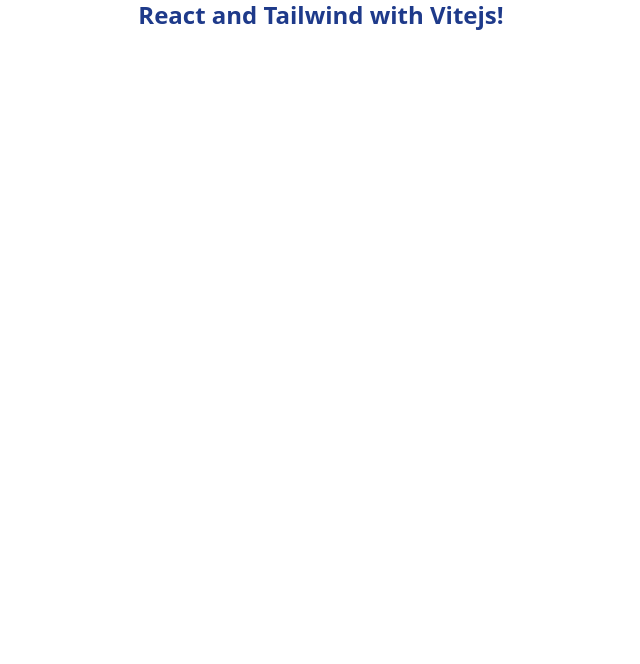
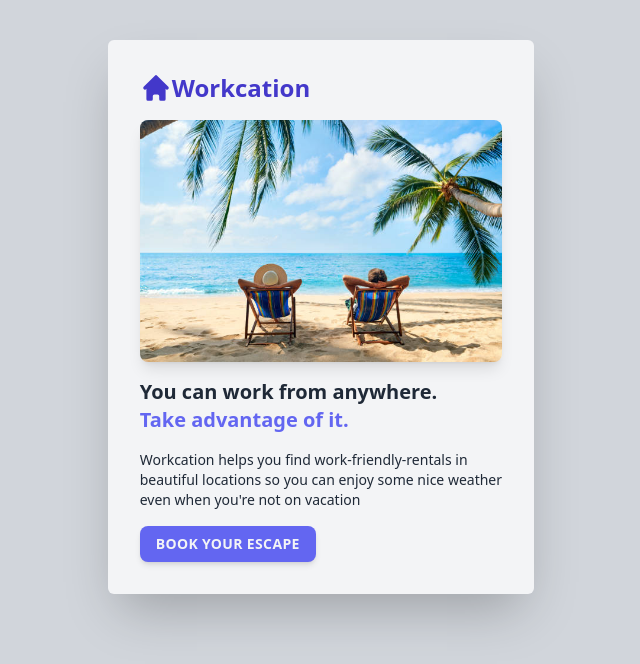
Before and after one commit to gjholman/PlaygroundWebApp, a React (Vite) app: page / in a window 1280 px wide. Shown: the top 664 px of the page, without its empty margins (319-959 px from the left). Built offline with nearby package versions, Linux system fonts and the light colour scheme.

Commit message:
workcation!

```diff
--- a/package.json
+++ b/package.json
@@ -9,6 +9,7 @@
   },
   "dependencies": {
     "@headlessui/react": "^1.5.0",
+    "@heroicons/react": "^1.0.5",
     "react": "^17.0.2",
     "react-dom": "^17.0.2"
   },
--- a/src/App.tsx
+++ b/src/App.tsx
@@ -1,11 +1,50 @@
 import "./App.css";
+import { HomeIcon } from "@heroicons/react/solid";
 
 function App() {
   return (
-    <div className="flex justify-center">
-      <h1 className="font-bold text-2xl text-blue-900 hover:text-4xl animate-bounce">
-        React and Tailwind with Vitejs!
-      </h1>
+    <div
+      id="body"
+      className="bg-gray-300 h-screen w-screen flex  justify-center"
+    >
+      <div
+        id="main-card"
+        className="w-1/3 h-fit shadow-2xl rounded-md px-8 py-8 mt-10 bg-gray-100 space-y-4"
+      >
+        <h1
+          id="title"
+          className="font-bold text-2xl text-indigo-700 flex flex-row "
+        >
+          <HomeIcon className="h-8" /> Workcation
+        </h1>
+
+        <img
+          id="beach-img"
+          src="/src/img/stock_beach.jpg"
+          alt="beach"
+          className="rounded-lg shadow-lg"
+        />
+
+        <h2 id="hook" className="text-xl font-bold text-gray-800">
+          You can work from anywhere.
+          <br />
+          <span className="text-indigo-500">Take advantage of it.</span>
+        </h2>
+
+        <p className="text-sm text-gray-800">
+          Workcation helps you find work-friendly-rentals in beautiful locations
+          so you can enjoy some nice weather even when you're not on vacation
+        </p>
+
+        <div>
+          <a
+            href="#"
+            className="inline-block bg-indigo-500 rounded-lg px-4 py-2 text-gray-100 uppercase font-semibold tracking-wide shadow-md text-sm"
+          >
+            Book your escape
+          </a>
+        </div>
+      </div>
     </div>
   );
 }
```
Also changed, not shown: src/img/stock_beach.jpg (added), 1 other file (tests, documents, lock files or other folders).
